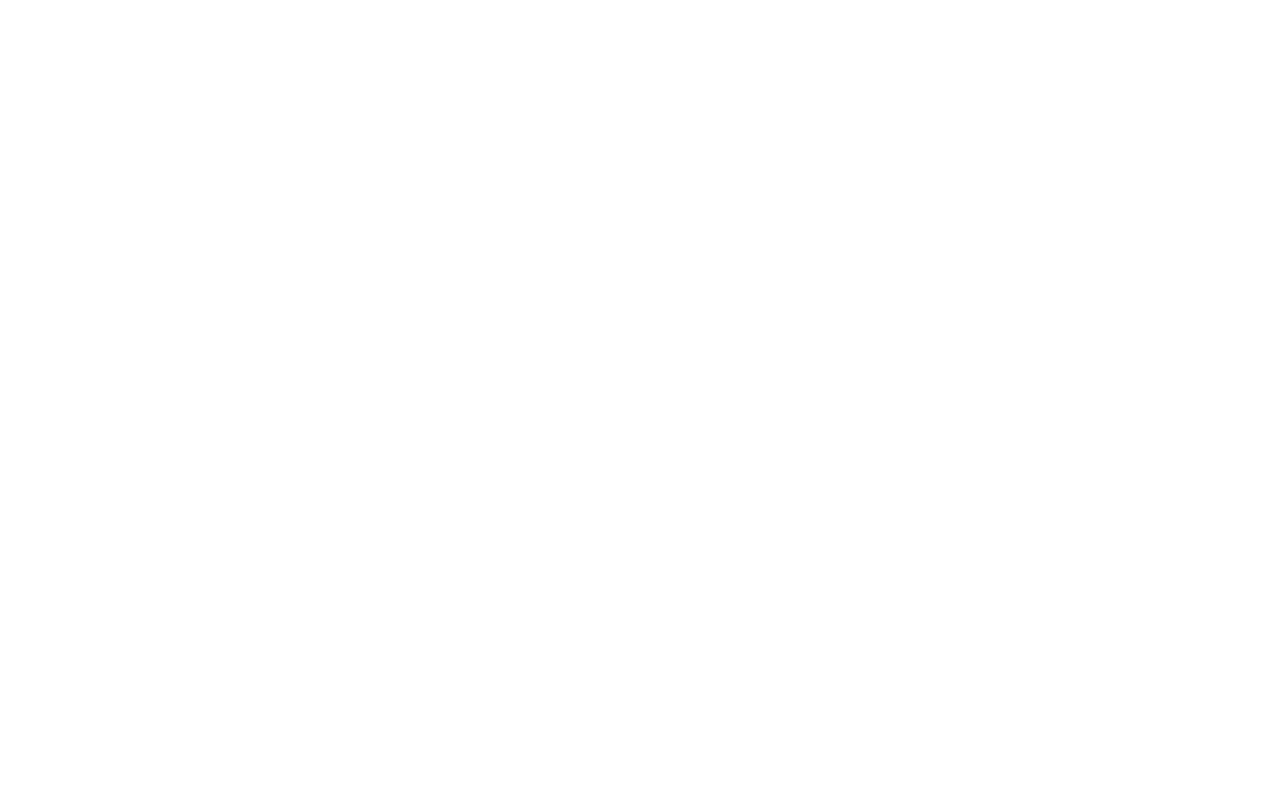
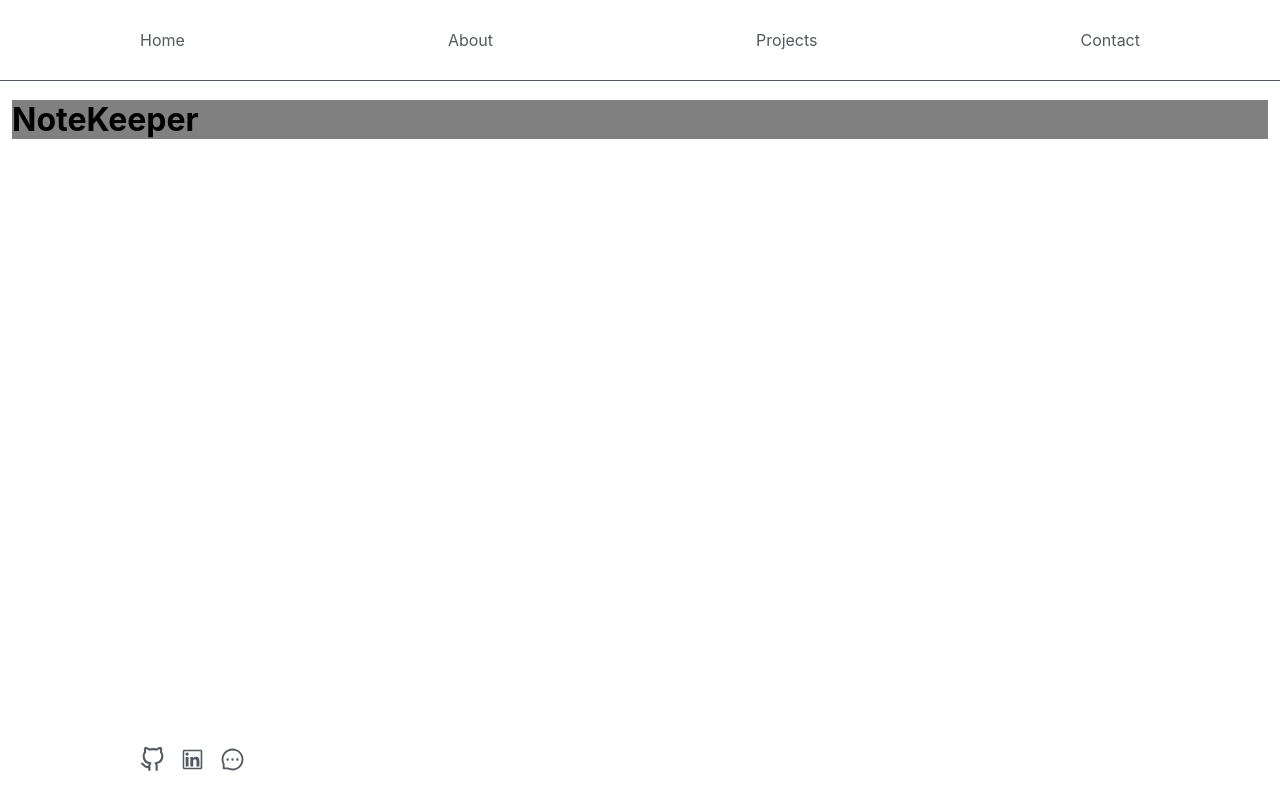
Before and after one commit to verduscos/portfolio-v2, a React (Create React App) app in the folder portfolio/: page /project/1 in a window 1280 px wide. Before the commit this address had no page. Built offline with nearby package versions, Linux system fonts and the light colour scheme.

Commit message:
improt project data into ProjectPage, able to render Project info based off urlId

```diff
--- a/portfolio/src/App.js
+++ b/portfolio/src/App.js
@@ -10,6 +10,7 @@
         <Route path='about' element={<Main />} />
         <Route path='projects' element={<Main />} />
         <Route path='contact' element={<Main />} />
+        <Route path="project/:projectId" element={<Main />} />
       </Routes>
     </BrowserRouter>
   );
--- a/portfolio/src/components/Main/index.js
+++ b/portfolio/src/components/Main/index.js
@@ -4,6 +4,7 @@
 import Carousel from "../Carousel";
 import About from "../About";
 import ProjectGallery from "../ProjectGallery";
+import ProjectPage from "../ProjectPage";
 import Contact from "../Contact";
 import Footer from "../Footer";
 import "./Main.css";
@@ -19,7 +20,10 @@
       setContent(<ProjectGallery />);
     } else if (location.pathname === "/contact") {
       setContent(<Contact />);
-    } else {
+    } else if (location.pathname.startsWith("/project")) {
+      setContent(<ProjectPage />);
+    }
+    else {
       setContent(<Carousel />);
     }
   }, [location])
--- a/portfolio/src/components/ProjectPage/ProjectPage.css
+++ b/portfolio/src/components/ProjectPage/ProjectPage.css
@@ -1,3 +1,5 @@
 #ProjectPage {
   background-color: gray;
+
+  margin: 100px 12px 80px 12px;
 }
--- a/portfolio/src/components/ProjectPage/index.js
+++ b/portfolio/src/components/ProjectPage/index.js
@@ -1,10 +1,19 @@
+import { useLocation } from "react-router";
+import ProjectData from "../ProjectData";
 import "./ProjectPage.css";
 
 function ProjectPage() {
+  let location = useLocation();
+  let projectId = parseInt(location.pathname.split("/")[2]);
+  let project = ProjectData[projectId];
+
+  // console.log(project.title)
 
   return (
     <div id="ProjectPage">
-      <h1>Project Page</h1>
+      <h1>{project?.title}</h1>
     </div>
   )
 }
+
+export default ProjectPage;
```
